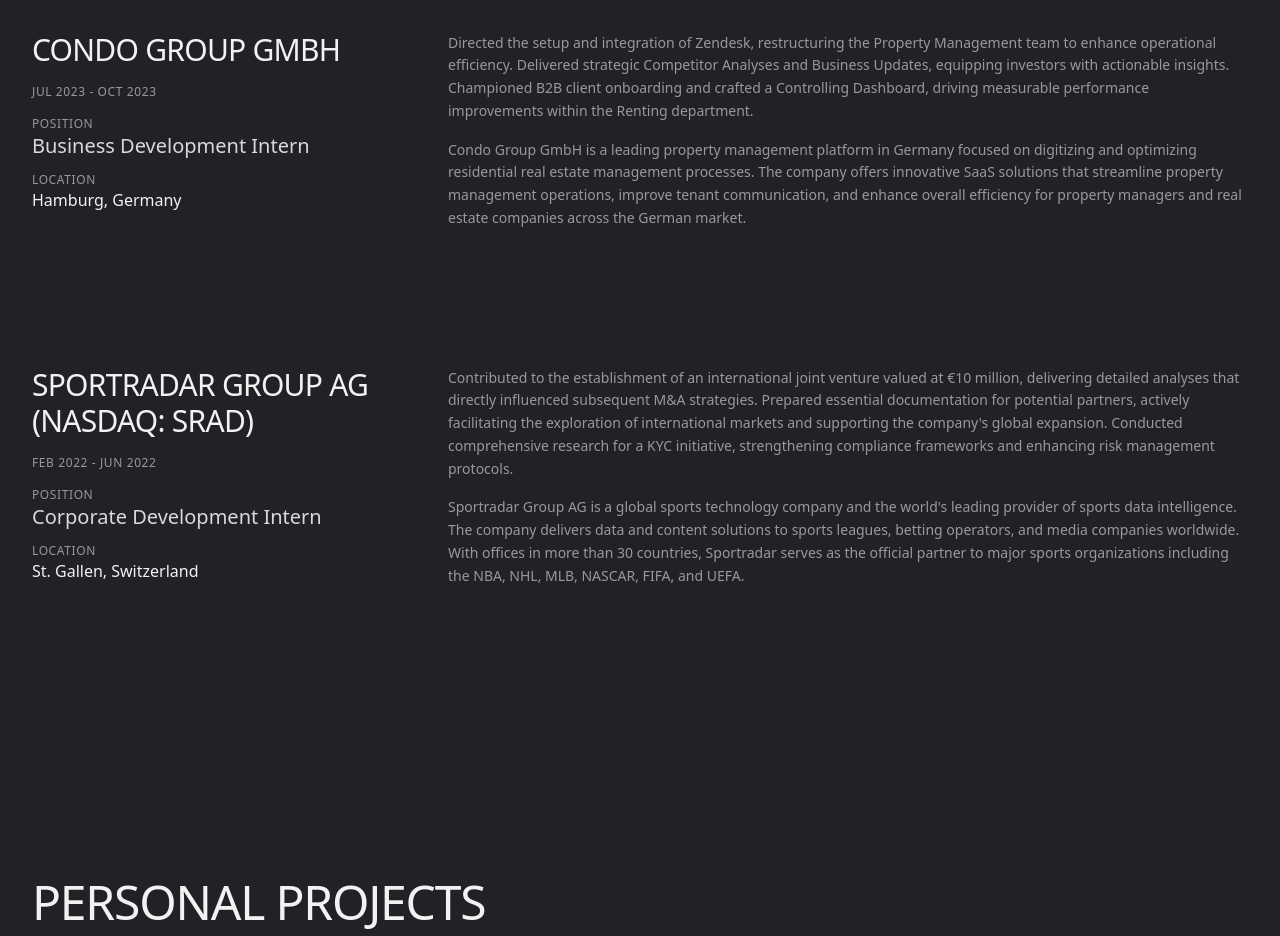
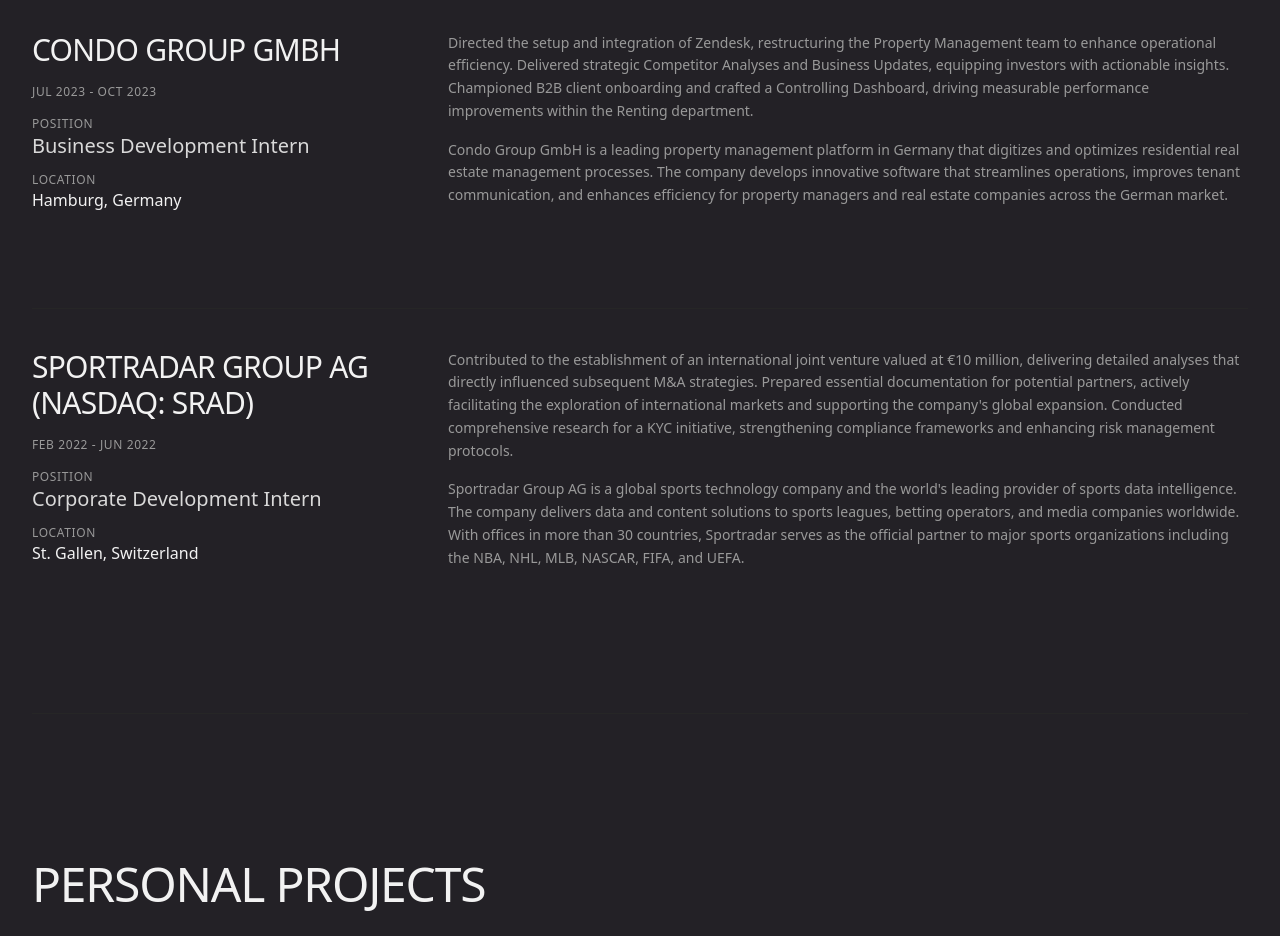
Before and after one commit to Jonasstody/ME, a Next.js app: page / in a window 1280 px wide. Shown: the part 2340-3276 px from the top of the page. Built offline with nearby package versions, Linux system fonts and the light colour scheme.

Commit message:
experience

```diff
--- a/src/components/sections/skills-experience.tsx
+++ b/src/components/sections/skills-experience.tsx
@@ -21,7 +21,7 @@
     role: "Business Development Intern",
     location: "Hamburg, Germany",
     roleDescription: "Directed the setup and integration of Zendesk, restructuring the Property Management team to enhance operational efficiency. Delivered strategic Competitor Analyses and Business Updates, equipping investors with actionable insights. Championed B2B client onboarding and crafted a Controlling Dashboard, driving measurable performance improvements within the Renting department.",
-    companyDescription: "Condo Group GmbH is a leading property management platform in Germany focused on digitizing and optimizing residential real estate management processes. The company offers innovative SaaS solutions that streamline property management operations, improve tenant communication, and enhance overall efficiency for property managers and real estate companies across the German market."
+    companyDescription: "Condo Group GmbH is a leading property management platform in Germany that digitizes and optimizes residential real estate management processes. The company develops innovative software that streamlines operations, improves tenant communication, and enhances efficiency for property managers and real estate companies across the German market. "
   },
   {
     id: "e3",
```
